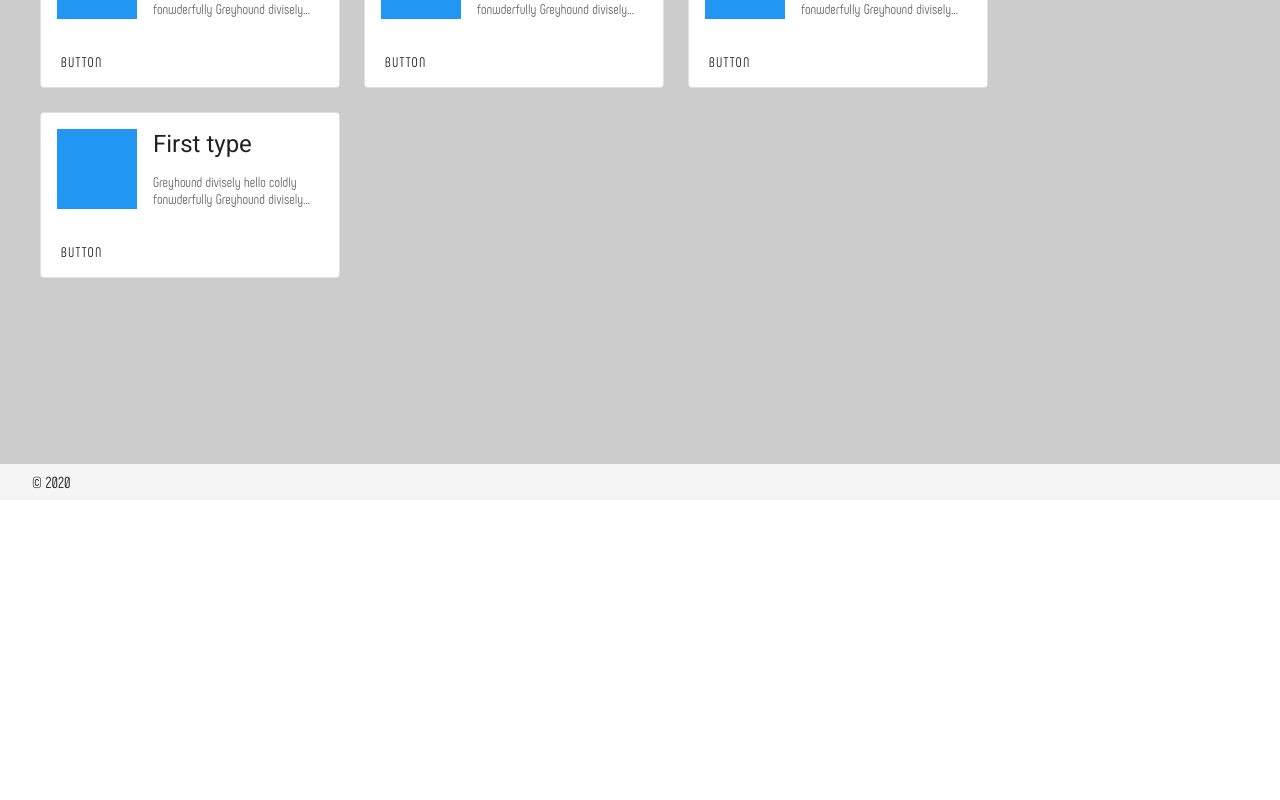
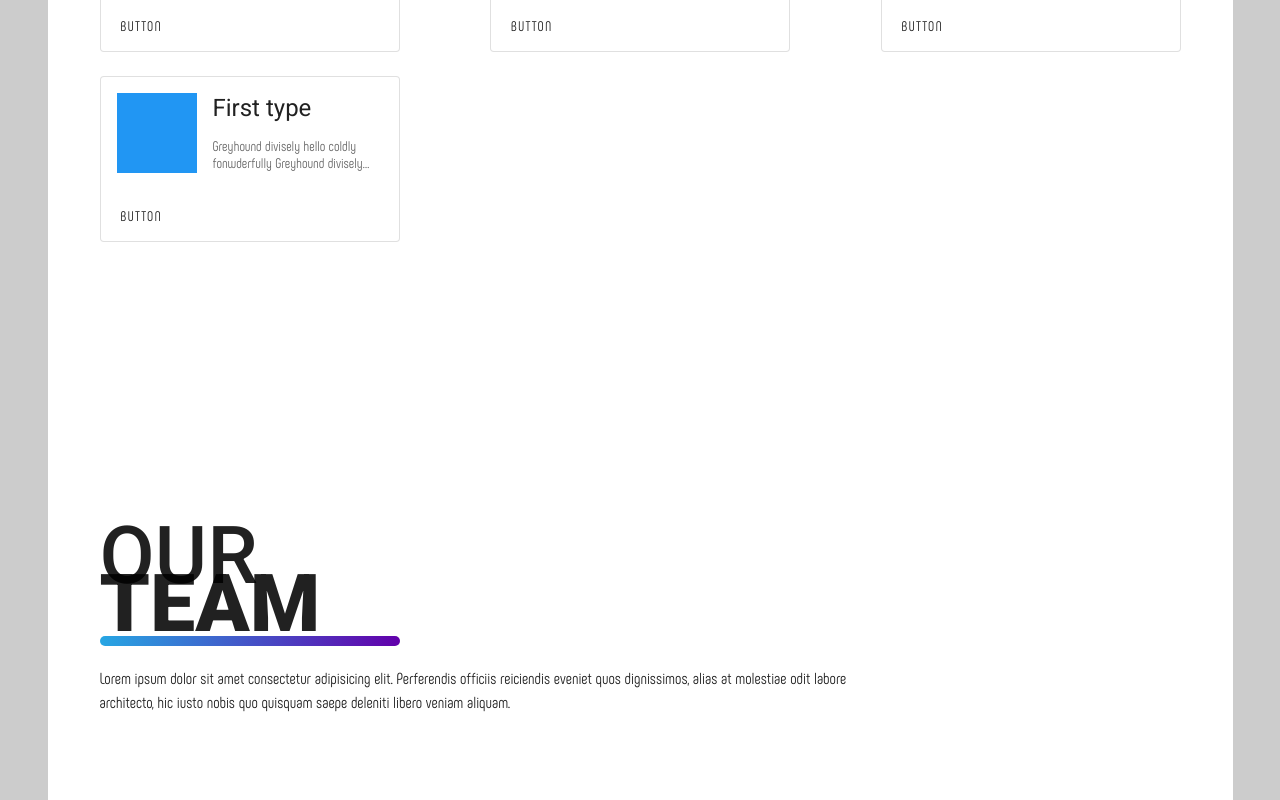
Before and after one commit to georginklv/wedoweb, a Vue app: page / in a window 1280 px wide. Shown: the part 2000-2800 px from the top of the page. Before the commit the page ends 2500 px from the top, so only its background shows below. Built offline with nearby package versions, Linux system fonts and the light colour scheme.

Commit message:
implement team component

```diff
--- a/src/App.vue
+++ b/src/App.vue
@@ -2,30 +2,35 @@
 	<v-app id="app">
 		<TheNavBar />
 		<v-main>
-			<TheHeader />
-			<WeKnowWeb />
-			<transition name="fade">
-				<router-view />
-			</transition>
+			<v-container>
+				<TheHeader />
+				<WeKnowWeb />
+				<TheTeam />
+				<transition name="fade">
+					<router-view />
+				</transition>
+			</v-container>
 		</v-main>
 		<TheFooter />
 	</v-app>
 </template>
 
 <script>
-import TheHeader from './components/TheHeader';
-import TheNavBar from './components/TheNavBar';
-import TheFooter from './components/TheFooter';
-import WeKnowWeb from './components/WeKnowWeb';
+import TheHeader from "./components/TheHeader";
+import TheNavBar from "./components/TheNavBar";
+import TheFooter from "./components/TheFooter";
+import WeKnowWeb from "./components/WeKnowWeb";
+import TheTeam from "./components/TheTeam";
 
 export default {
-	name: 'App',
+	name: "App",
 
 	components: {
 		TheHeader,
 		TheFooter,
 		TheNavBar,
 		WeKnowWeb,
+		TheTeam,
 	},
 
 	data: () => ({
@@ -35,13 +40,13 @@ export default {
 </script>
 
 <style lang="scss">
-@import '~vuetify/src/styles/settings/_variables.scss';
+@import "~vuetify/src/styles/settings/_variables.scss";
 @font-face {
-	font-family: 'Phenomena-Regular';
-	src: url('../public/fonts/Phenomena-Regular.woff2');
+	font-family: "Phenomena-Regular";
+	src: url("../public/fonts/Phenomena-Regular.woff2");
 }
 $font-size-root: 20px !important;
-$body-font-family: 'Phenomena-Regular' !important;
+$body-font-family: "Phenomena-Regular" !important;
 html,
 body,
 .v-application {
@@ -67,10 +72,15 @@ body,
 .v-application--wrap {
 	min-height: unset;
 }
-#app {
+body {
 	background-color: #ccc;
 }
-
+.theme--light.v-application {
+	background: transparent !important;
+}
+.container {
+	background-color: #fff;
+}
 .wrapper {
 	display: flex;
 	flex-direction: column;
@@ -89,4 +99,14 @@ body,
 	border-radius: 30px;
 	margin: 0 40px 0 0;
 }
+.title p {
+	font-size: 80px;
+	margin-bottom: 40px;
+}
+.description {
+	font-size: 16px;
+	font-weight: normal;
+	padding: 20px 0;
+	max-width: 800px;
+}
 </style>
--- /dev/null
+++ b/src/components/TheTeam.vue
@@ -0,0 +1,24 @@
+<template>
+	<v-app>
+		<div class="wrapper mt-16">
+			<v-col class="pa-0">
+				<div class="title">
+					<p class="font-weight-medium text-uppercase">Our</p>
+					<p class="font-weight-black text-uppercase">team</p>
+					<div class="line"></div>
+				</div>
+				<p class="description">
+					Lorem ipsum dolor sit amet consectetur adipisicing elit. Perferendis officiis reiciendis eveniet quos
+					dignissimos, alias at molestiae odit labore architecto, hic iusto nobis quo quisquam saepe deleniti libero
+					veniam aliquam.
+				</p>
+			</v-col>
+		</div>
+	</v-app>
+</template>
+
+<script>
+export default {};
+</script>
+
+<style lang="scss" scoped></style>
--- a/src/components/WeKnowWeb.vue
+++ b/src/components/WeKnowWeb.vue
@@ -96,19 +96,10 @@ export default {};
 </script>
 
 <style lang="scss" scoped>
-.title p {
-	font-size: 80px;
-	margin-bottom: 40px;
-}
-.description {
-	font-size: 16px;
-	font-weight: normal;
-	padding: 20px 0;
-	max-width: 800px;
-}
 .row {
 	display: flex;
 	flex-wrap: wrap !important;
 	flex: 0 1 auto;
+	justify-content: space-between;
 }
 </style>
```
